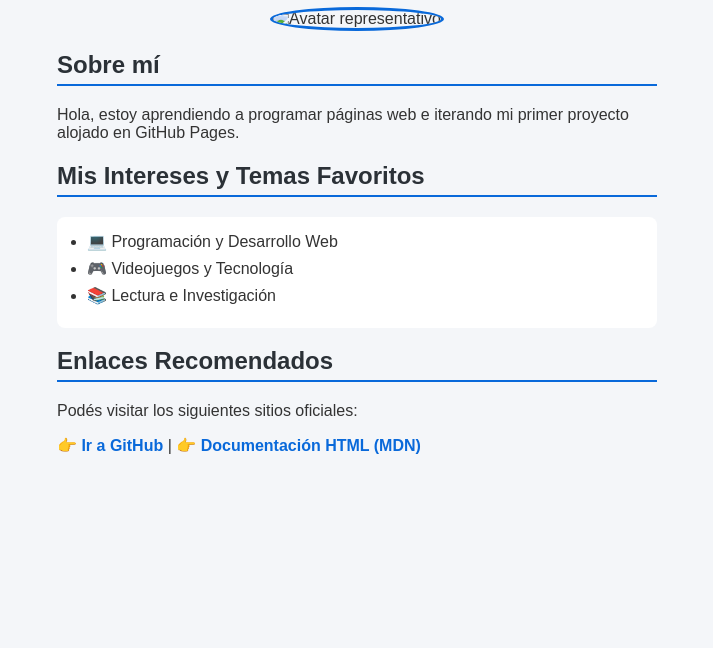
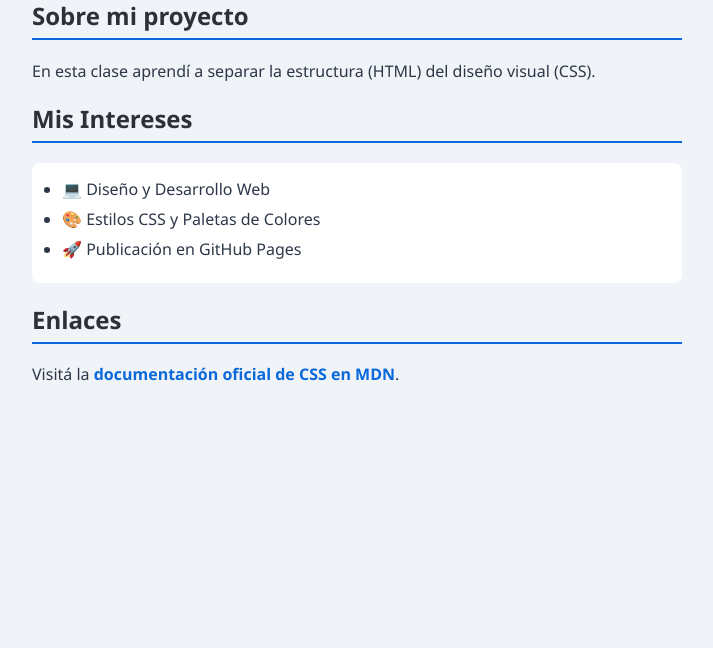
Before and after one commit to lucianocrimen5-hue/mi-primer-sitio-web., a plain HTML site: page index.html in a window 1280 px wide. Shown: the part 152-800 px from the top of the page, without its empty margins (283-996 px from the left). Drawn offline with Linux system fonts and the light colour scheme.

Commit message:
Update index.html

```diff
--- a/index.html
+++ b/index.html
@@ -1,37 +1,59 @@
 <!DOCTYPE html>
 <html lang="es">
-<<link rel="stylesheet" href="style.css">>
+<head>
     <meta charset="UTF-8">
     <meta name="viewport" content="width=device-width, initial-scale=1.0">
-    <title>Mi Perfil Web v2.0</title>
-<<link rel="stylesheet" href="style.css">>
-<body style="font-family: Arial, sans-serif; max-width: 600px; margin: 40px auto; padding: 20px; background-color: #f4f6f9; color: #333;">
+    <title>Mi Perfil con CSS</title>
+    <style>
+        body {
+            font-family: 'Segoe UI', Tahoma, Geneva, Verdana, sans-serif;
+            background-color: #f0f4f8;
+            color: #2d3748;
+            max-width: 650px;
+            margin: 40px auto;
+            padding: 25px;
+            border-radius: 10px;
+        }
+        h1 {
+            color: #0969da;
+            text-align: center;
+        }
+        h2 {
+            color: #2b3137;
+            border-bottom: 2px solid #0969da;
+            padding-bottom: 6px;
+        }
+        ul {
+            background-color: #ffffff;
+            padding: 15px 30px;
+            border-radius: 8px;
+        }
+        li {
+            margin-bottom: 8px;
+        }
+        a {
+            color: #0969da;
+            text-decoration: none;
+            font-weight: bold;
+        }
+        a:hover {
+            text-decoration: underline;
+        }
+    </style>
+</head>
+<body>
+    <h1>¡Mi Sitio Web con Estilo CSS! 🎨</h1>
+    <h2>Sobre mi proyecto</h2>
+    <p>En esta clase aprendí a separar la estructura (HTML) del diseño visual (CSS).</p>
 
-    <!-- Encabezado principal y Avatar -->
-    <h1 style="color: #0969da; text-align: center;">¡Bienvenidos a mi Espacio Web! 👋</h1>
-    <div style="text-align: center;">
-        <img src="avatar.png" alt="Avatar representativo" style="width: 130px; height: 130px; border-radius: 50%; border: 3px solid #0969da;">
-    </div>
-
-    <!-- Seccion Sobre Mí -->
-    <h2 style="color: #2b3137; border-bottom: 2px solid #0969da; padding-bottom: 5px;">Sobre mí</h2>
-    <p>Hola, estoy aprendiendo a programar páginas web e iterando mi primer proyecto alojado en GitHub Pages.</p>
-
-    <!-- Lista de Intereses -->
-    <h2 style="color: #2b3137; border-bottom: 2px solid #0969da; padding-bottom: 5px;">Mis Intereses y Temas Favoritos</h2>
+    <h2>Mis Intereses</h2>
     <ul>
-        <li>💻 Programación y Desarrollo Web</li>
-        <li>🎮 Videojuegos y Tecnología</li>
-        <li>📚 Lectura e Investigación</li>
+        <li>💻 Diseño y Desarrollo Web</li>
+        <li>🎨 Estilos CSS y Paletas de Colores</li>
+        <li>🚀 Publicación en GitHub Pages</li>
     </ul>
 
-    <!-- Enlaces de Interés -->
-    <h2 style="color: #2b3137; border-bottom: 2px solid #0969da; padding-bottom: 5px;">Enlaces Recomendados</h2>
-    <p>Podés visitar los siguientes sitios oficiales:</p>
-    <p>
-        👉 <a href="https://github.com" target="_blank" style="color: #0969da;">Ir a GitHub</a> |
-        👉 <a href="https://developer.mozilla.org/es/docs/Web/HTML" target="_blank" style="color: #0969da;">Documentación HTML (MDN)</a>
-    </p>
-
+    <h2>Enlaces</h2>
+    <p>Visitá la <a href="https://developer.mozilla.org/es/docs/Web/CSS" target="_blank">documentación oficial de CSS en MDN</a>.</p>
 </body>
 </html>
```
